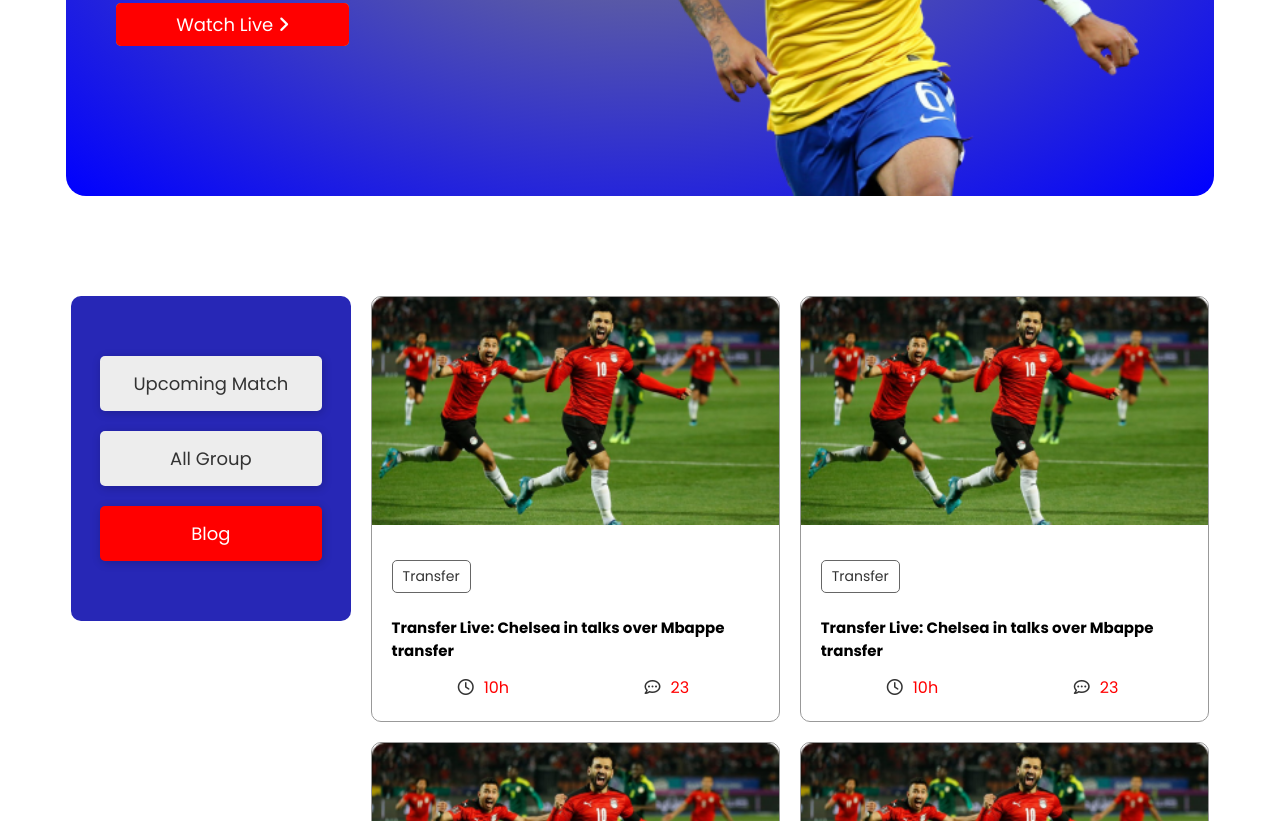
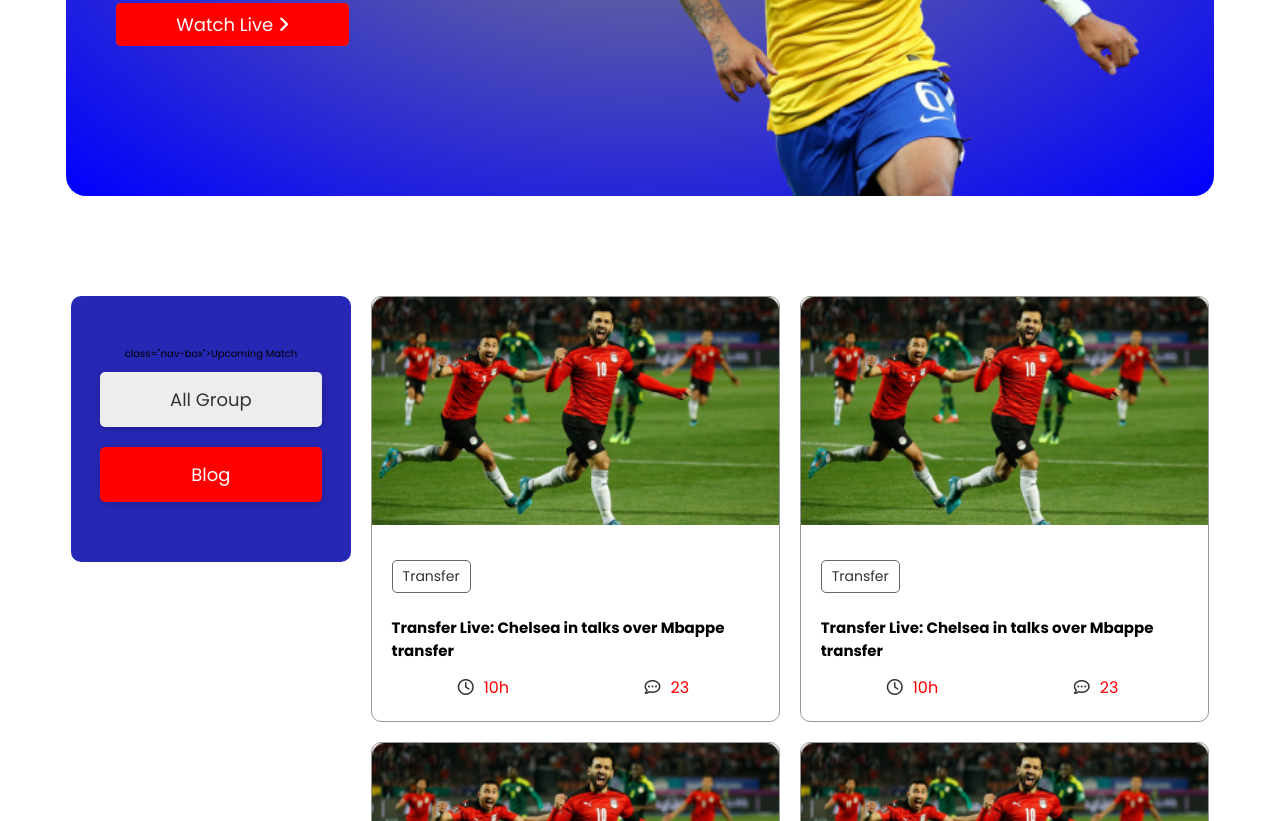
Before and after one commit to farhanarikta/World-Cup, a plain HTML site: page index.html in a window 1280 px wide. Shown: the part 554-1375 px from the top of the page. Drawn offline with Linux system fonts and the light colour scheme.

Commit message:
final output

```diff
--- a/index.html
+++ b/index.html
@@ -41,7 +41,8 @@
                     <!---Navigations Starts-->
                     <div class="col-1">
                         <nav>
-                            <a href="http://127.0.0.1:5500/UM.html" class="nav-box">Upcoming Match</a>
+                            <a href="http://127.0.0.1:5500/UM.html">
+                        </a>class="nav-box">Upcoming Match</a>
                             <a href="" class="nav-box">All Group</a>
                             <a href="" class="active">Blog</a>
                         </nav>
```
